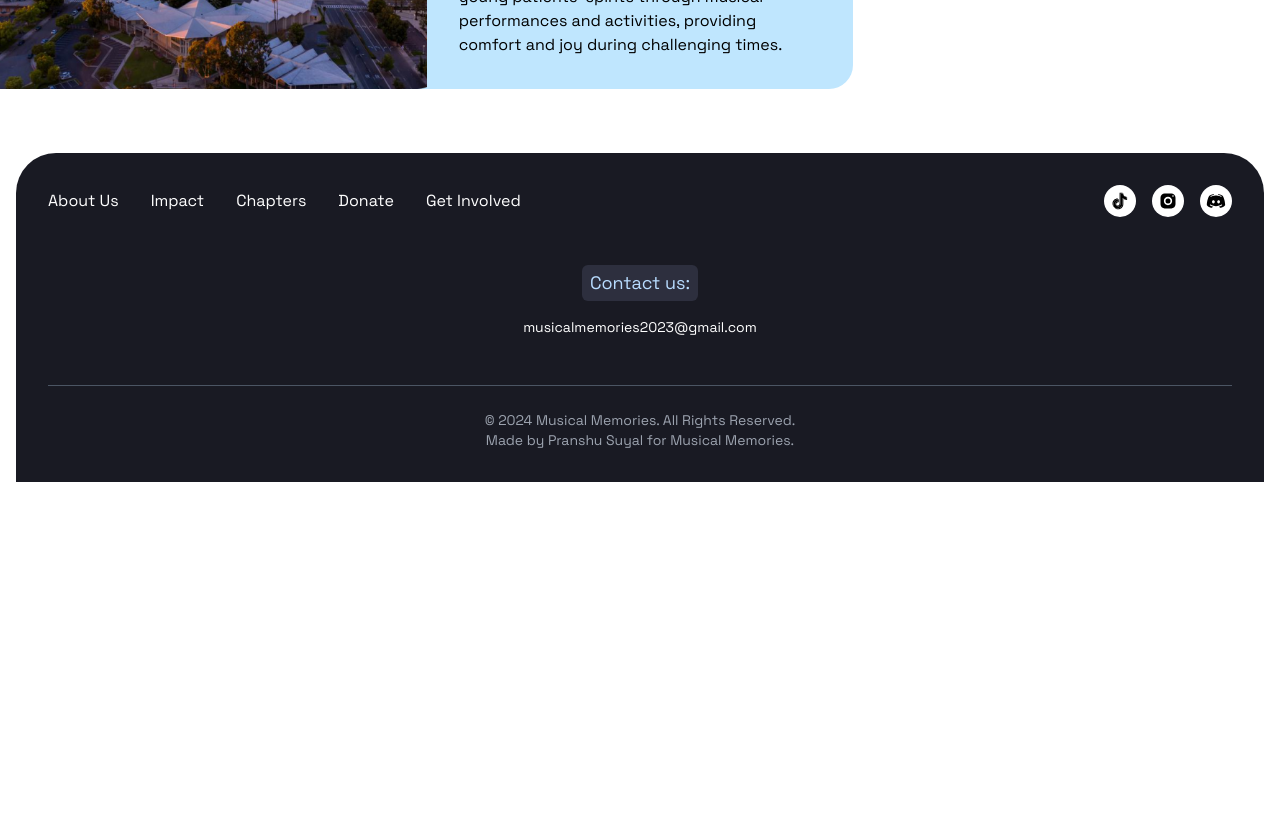
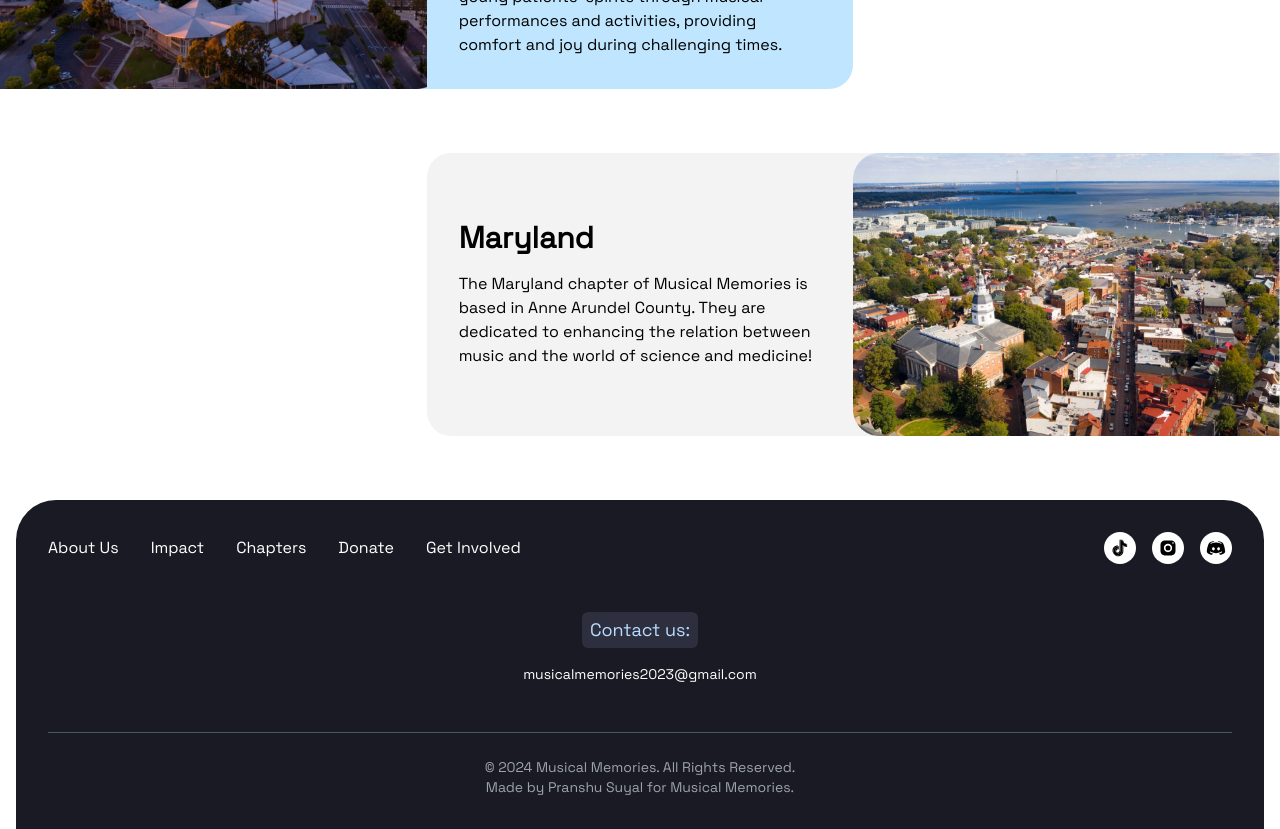
Before and after one commit to prsuyal/musical-memories, a React (Create React App) app: page /chapters in a window 1280 px wide. Shown: the part 2580-3409 px from the top of the page. Before the commit the page ends 3062 px from the top, so only its background shows below. Built offline with nearby package versions, Linux system fonts and the light colour scheme.

Commit message:
added maryland chapter

```diff
--- a/src/pages/Chapters.js
+++ b/src/pages/Chapters.js
@@ -5,6 +5,7 @@ import Holmdel from '../assets/images/holmdel.png';
 import LA from '../assets/images/LA.png';
 import HongKong from '../assets/images/hongkong.png';
 import Fullterton from '../assets/images/fullerton.png';
+import Maryland from '../assets/images/maryland 1.png';
 import ChaptersImage from '../assets/images/chapters.svg';
 import Footer from '../components/Footer';
 import { Helmet } from 'react-helmet';
@@ -169,6 +170,28 @@ const Chapters = () => {
               </div>
             </div>
           </div>
+          </div>
+
+          <div className="relative flex justify-end py-8">
+          <div className="w-full md:w-3/4 lg:w-2/3 flex flex-col md:flex-row items-stretch rounded-l-3xl overflow-hidden bg-mm-gray text-black">
+            <div className="md:w-1/2 p-8 flex items-center">
+              <div>
+                <h2 className="text-3xl font-bold mb-4">Maryland</h2>
+                <p>
+                  The Maryland chapter of Musical Memories is based in Anne Arundel County. They are dedicated to enhancing the relation between music and the world of science and medicine!
+                </p>
+              </div>
+            </div>
+            <div className="md:w-1/2 h-full">
+              <img
+                src={Maryland}
+                alt="Maryland"
+                className="w-full h-full object-cover"
+              />
+            </div>
+          </div>
+
+
         </div>
       </div>
 
```
Also changed, not shown: src/assets/images/maryland 1.png (added), src/assets/images/maryland.jpg (added).
